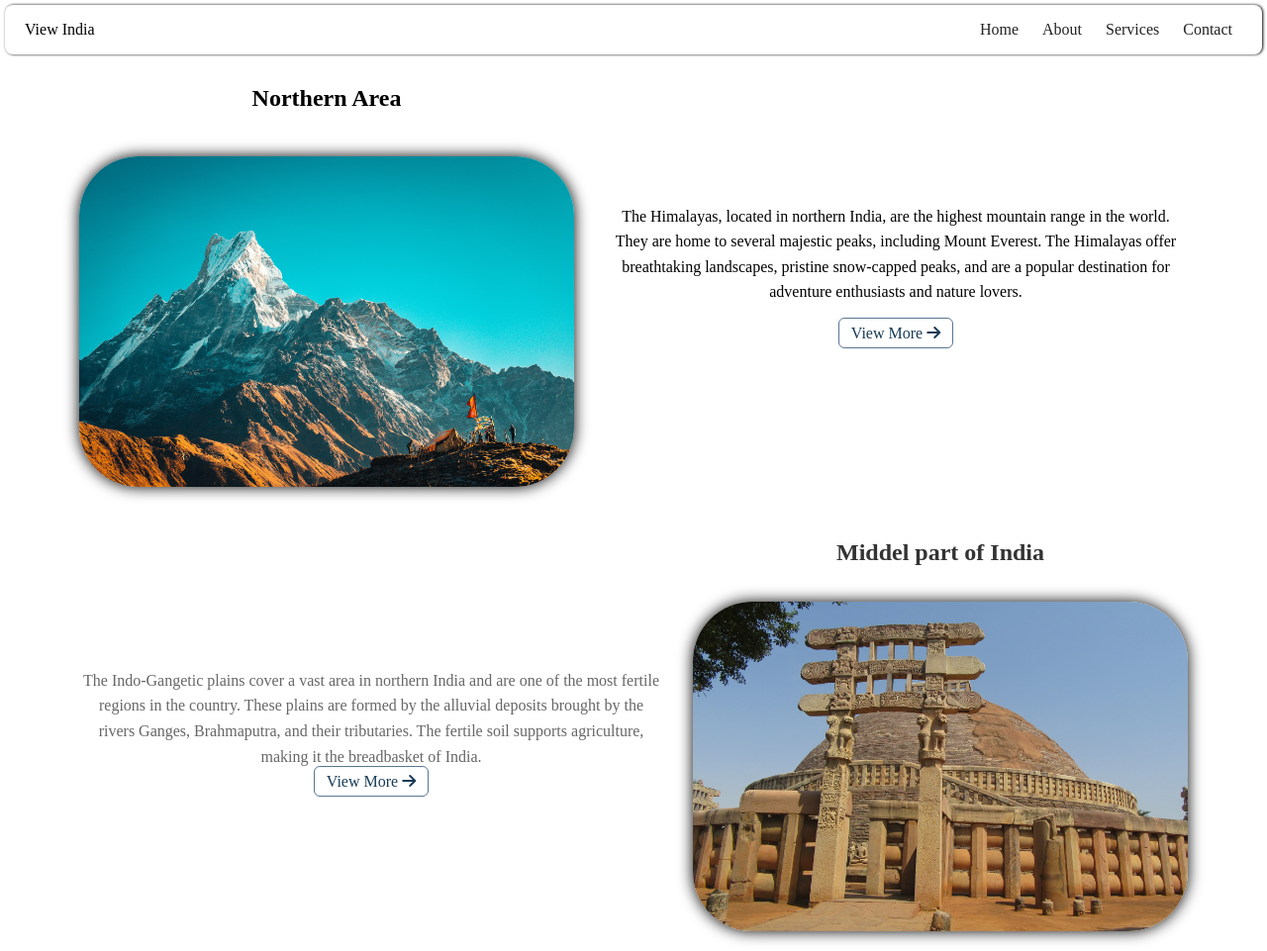
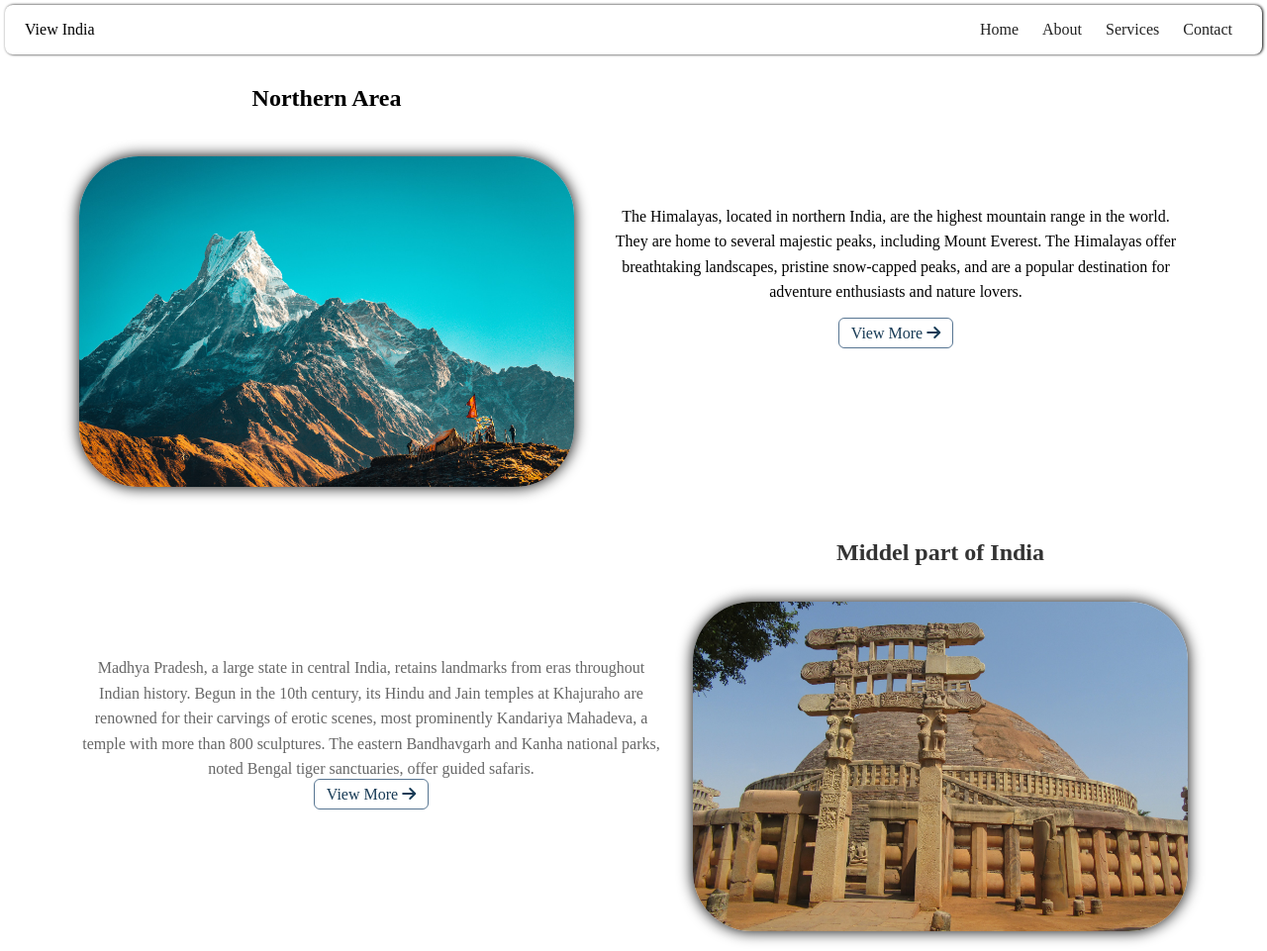
Before and after one commit to Nikhil4853/view, a plain HTML site: page index.html in a window 1280 px wide. Shown: the top 961 px of the page at 99% size. Drawn offline with Linux system fonts and the light colour scheme.

Commit message:
mp information

```diff
--- a/index.html
+++ b/index.html
@@ -54,8 +54,8 @@
 
             </div>
             <div class="right">
-                <p>The Indo-Gangetic plains cover a vast area in northern India and are one of the most fertile regions in the country. These plains are formed by the alluvial deposits brought by the rivers Ganges, Brahmaputra, and their tributaries. The
-                    fertile soil supports agriculture, making it the breadbasket of India.</p>
+                <p>Madhya Pradesh, a large state in central India, retains landmarks from eras throughout Indian history. Begun in the 10th century, its Hindu and Jain temples at Khajuraho are renowned for their carvings of erotic scenes, most prominently
+                    Kandariya Mahadeva, a temple with more than 800 sculptures. The eastern Bandhavgarh and Kanha national parks, noted Bengal tiger sanctuaries, offer guided safaris.</p>
                 <a href="#" class="secodry-button">View More <i class="fa-solid fa-arrow-right"></i></a>
             </div>
 
```
